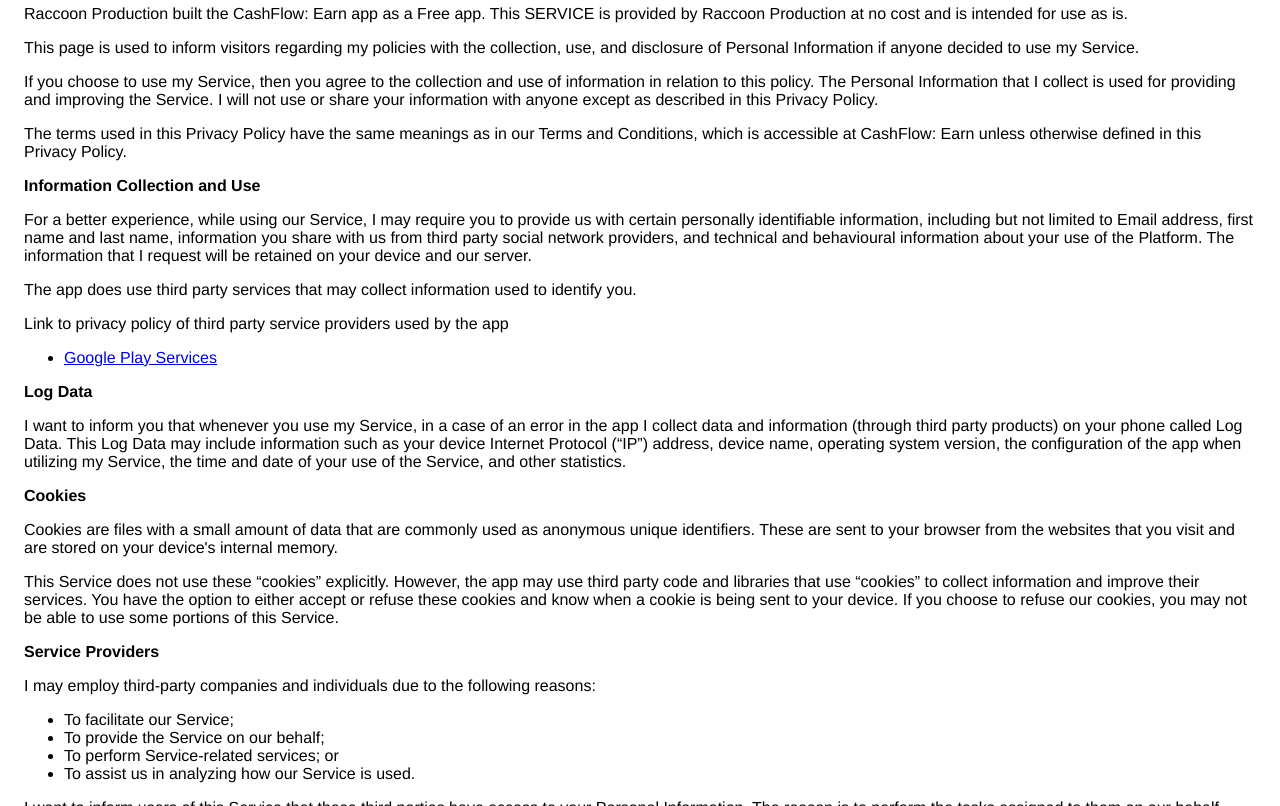
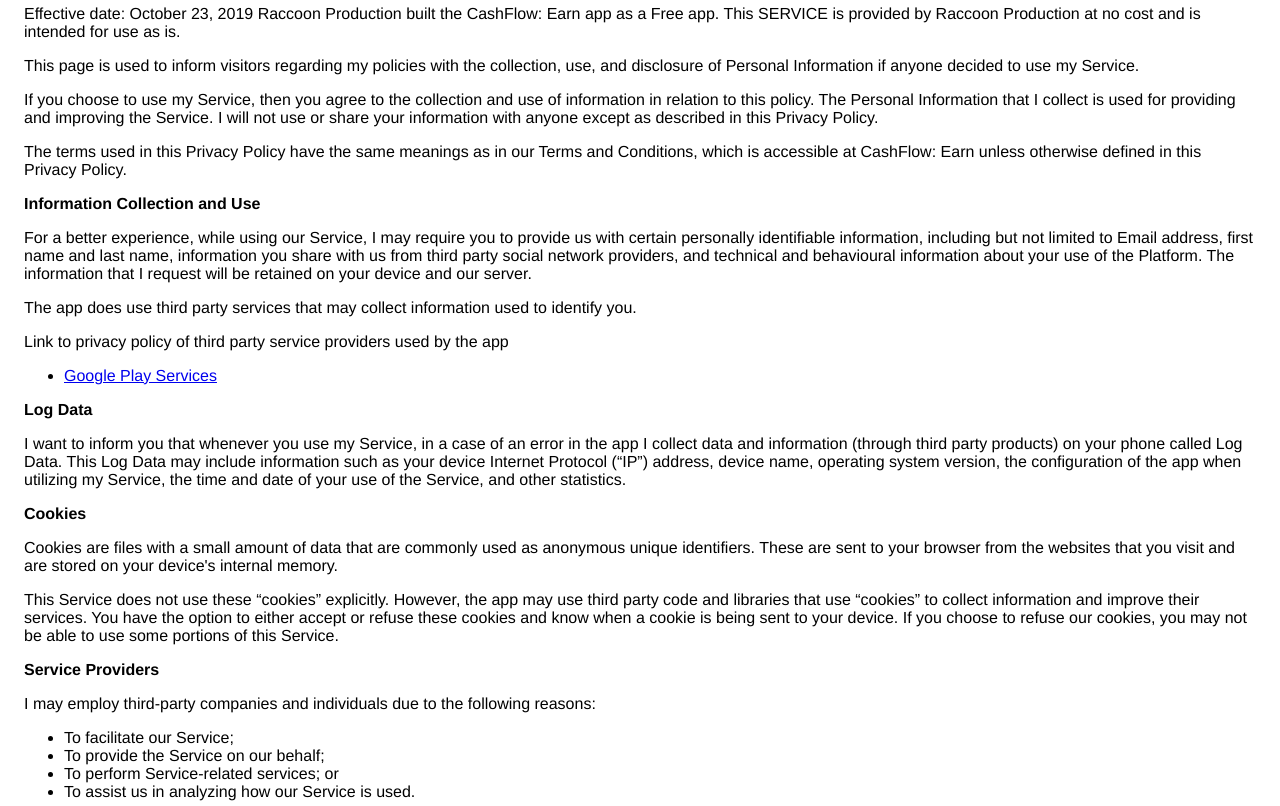
Before and after one commit to RaccoonProduction/cashflow, a plain HTML site: page index.html in a window 1280 px wide. Shown: the part 87-893 px from the top of the page. Drawn offline with Linux system fonts and the light colour scheme.

Commit message:
Update index.html

```diff
--- a/index.html
+++ b/index.html
@@ -8,6 +8,9 @@
     </head>
     <body>
     <h2>Privacy Policy</h2> <p>
+
+                    Effective date: October 23, 2019
+
                     Raccoon Production built the CashFlow: Earn app as
                     a Free app. This SERVICE is provided by
                     Raccoon Production at no cost and is intended for
```
